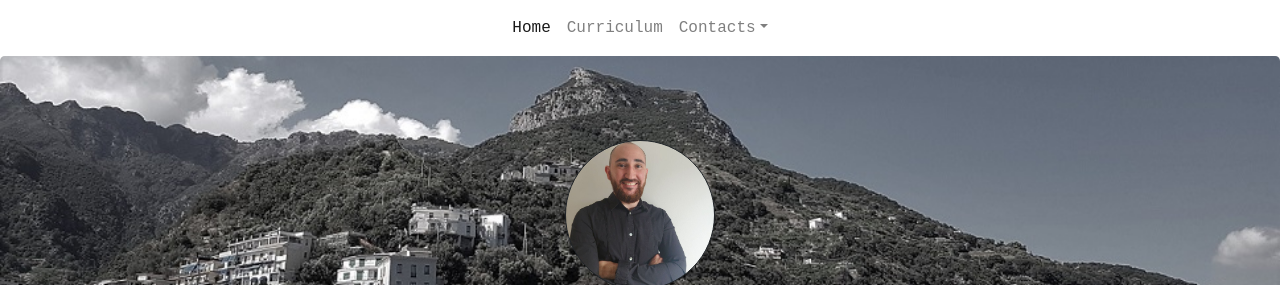
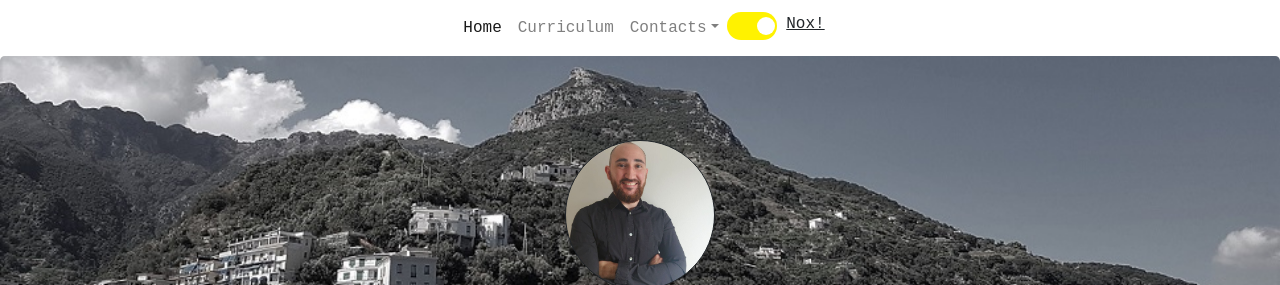
Before and after one commit to Zipep/Portfolio-2, a website: page index.html in a window 1280 px wide. Shown: the top 285 px of the page. Drawn offline with nearby package versions, Linux system fonts and the light colour scheme.

Commit message:
Main page completed

```diff
--- a/css/style.css
+++ b/css/style.css
@@ -1,6 +1,83 @@
 body{
     font-family:'Courier New', Courier, monospace;
 }
+.switch {
+	position: relative;
+	display: inline-block;
+	width: 50px;
+	height: 28px;
+	margin-top: 4px;
+  }
+
+  .switch input {
+	opacity: 0;
+	width: 0;
+	height: 0;
+  }
+  #nox-lumos{
+	text-decoration: underline 1px;
+	/*border: 1px solid black;
+	padding-left: 3px;
+	border-radius: 34px;*/
+  }
+
+  .slider {
+	position: absolute;
+	cursor: pointer;
+	top: 0;
+	left: 0;
+	right: 0;
+	bottom: 0;
+	background-color: #e9ecef;
+	-webkit-transition: .4s;
+	transition: .4s;
+  }
+
+  .slider:before {
+	position: absolute;
+	content: "";
+	height: 18px;
+	width: 18px;
+	left: 4px;
+	bottom: 5px;
+	background-color: white;
+	-webkit-transition: .4s;
+	transition: .4s;
+  }
+
+  input:checked + .slider {
+	background-color: #fff200;
+  }
+
+  input:focus + .slider {
+	box-shadow: 0 0 1px #e9ecef;
+  }
+
+  input:checked + .slider:before {
+	-webkit-transform: translateX(26px);
+	-ms-transform: translateX(26px);
+	transform: translateX(26px);
+  }
+
+  /* Rounded sliders */
+  .slider.round {
+	border-radius: 34px;
+  }
+
+  .slider.round:before {
+	border-radius: 50%;
+  }
+
+
+
+
+
+
+
+
+
+
+
 .picture{ /*--- My picture ---*/
     width: 150px;
 	height: 150px;
@@ -42,11 +119,10 @@ body{
 	text-align: center;
 }
 
-/*.skills{
-	border-top: 2px dashed black;
-	border-bottom: 2px dashed black;
-	padding-top: 15px;
-}*/
+#hobbies{
+	border-bottom: 1px solid #e9ecef;
+}
+
 .skills i {
 	margin-bottom: 1em;
 }
@@ -55,13 +131,13 @@ body{
 	filter: invert(23%) sepia(50%) saturate(7357%) hue-rotate(351deg) brightness(88%) contrast(110%);
 }
 #website{
-	filter: invert(73%) sepia(72%) saturate(449%) hue-rotate(13deg) brightness(96%) contrast(116%);
+	filter: invert(23%) sepia(69%) saturate(3745%) hue-rotate(212deg) brightness(103%) contrast(108%);
 }
 #hiking{
 	filter: invert(33%) sepia(71%) saturate(5507%) hue-rotate(24deg) brightness(97%) contrast(94%);
 }
 #nutrition{
-	filter: invert(49%) sepia(96%) saturate(0%) hue-rotate(237deg) brightness(94%) contrast(92%);
+	filter: invert(93%) sepia(94%) saturate(2873%) hue-rotate(320deg) brightness(102%) contrast(101%);
 }
 #travel{
 	filter: invert(23%) sepia(69%) saturate(3745%) hue-rotate(212deg) brightness(103%) contrast(108%);
--- a/index.html
+++ b/index.html
@@ -25,7 +25,7 @@
               <a class="nav-link" href="#">Home <span class="sr-only">(current)</span></a>
             </li>
             <li class="nav-item">
-              <a class="nav-link" href="#">Curriculum</a>
+              <a class="nav-link" href="curriculum.html" target="_blank">Curriculum</a>
             </li>
             <li class="nav-item dropdown">
               <a class="nav-link dropdown-toggle" href="#" id="navbarDropdownMenuLink" data-toggle="dropdown" aria-haspopup="true" aria-expanded="false">Contacts</a>
@@ -35,6 +35,13 @@
                 <a class="dropdown-item" href="mailto:giuseppeasav@outlook.it"><i class="fa-solid fa-envelope-open"></i> Email</a>
                 <a class="dropdown-item" href="https://twitter.com/" target="_blank"><i class="fa-brands fa-twitter"></i> Twitter</a>
             </div>
+           </li>
+           <li class="nav-item">
+            <label class="switch">
+              <input type="checkbox" checked aria-label="true">
+              <span class="slider round"></span>
+            </label>
+            <span id="nox-lumos">Nox!</span>
            </li>
           </ul>
         </div>
@@ -52,7 +59,7 @@
 
         </div>
     </header>
-    <div class="container">
+  <div class="container">
         <div class="row">
           <div class="col col-12 col-sm-6" id="myself">
           <h3>I'm Giuseppe Andrea Savino</h3>
@@ -87,7 +94,7 @@
 
         <div class="row text-center">
           <div class="col col-12 col-sm-6 mt-5 mx-auto">
-          <h3>Skills and Hobbies:</h3>
+          <h3 id="hobbies">Skills and Hobbies:</h3>
           </div>
         </div>
 
@@ -151,14 +158,7 @@
               </div>
             </div>
 
-            </div>
-
-
-
-
-
-
-
+          </div>
     </div>
     <footer>
         <div class="container">
--- a/package.json
+++ b/package.json
@@ -23,7 +23,8 @@
   },
   "dependencies": {
     "bootstrap": "^4.0.0",
-    "jquery": "^3.6.0",
+    "bootstrap4-toggle": "^3.6.1",
+    "jquery": "^3.6.1",
     "popper.js": "^1.16.1"
   }
 }
```
Also changed, not shown: curriculum.html (added, +41 -0 lines), css/img/curriculum-savino.png (added), 1 other file.
